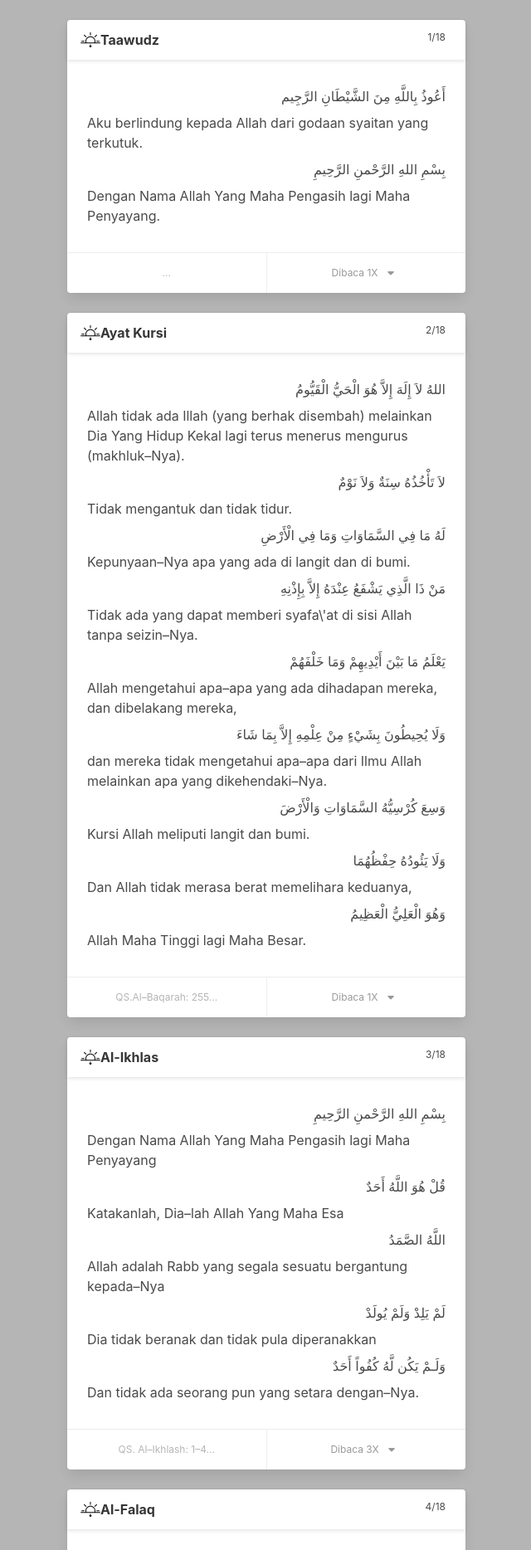
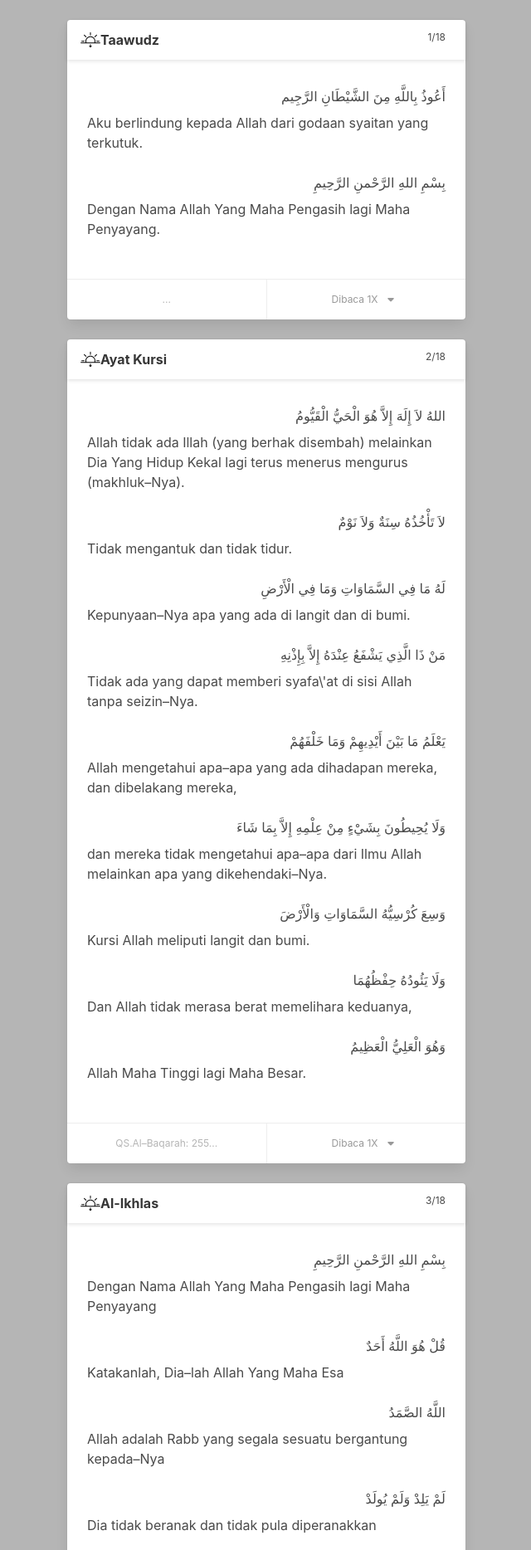
Before and after one commit to brifeb/dzikir-pagi-sore, a Flask app: page / in a window 1280 px wide. Shown: the part 52-1920 px from the top of the page at 83% size, without its empty margins (319-959 px from the left). Run offline with Flask 2, Linux system fonts and the light colour scheme; some libraries are stand-ins or nearby versions.

```diff
--- a/templates/dzikir.html
+++ b/templates/dzikir.html
@@ -119,7 +119,7 @@ has-background-grey-light
                 <div class="content has-text-right my-2 py-0">
                     {{arab}}
                 </div>
-                <div class="content my-2 py-0">
+                <div class="content my-2 py-0 mb-5">
                     {{data['arti'][loop.index-1]}}
                 </div>
                 {% endfor %}
```
